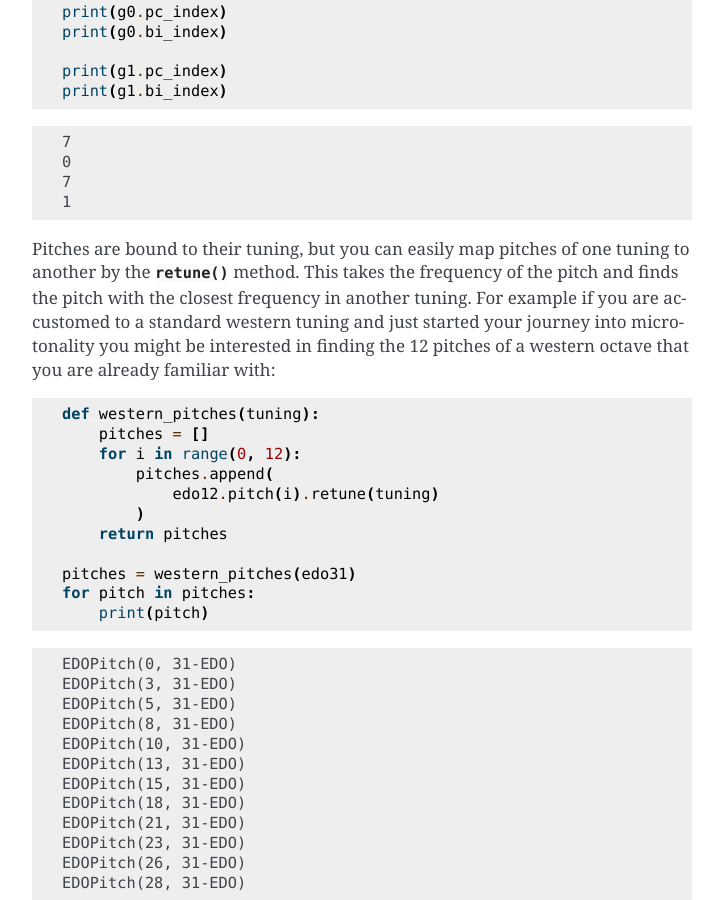
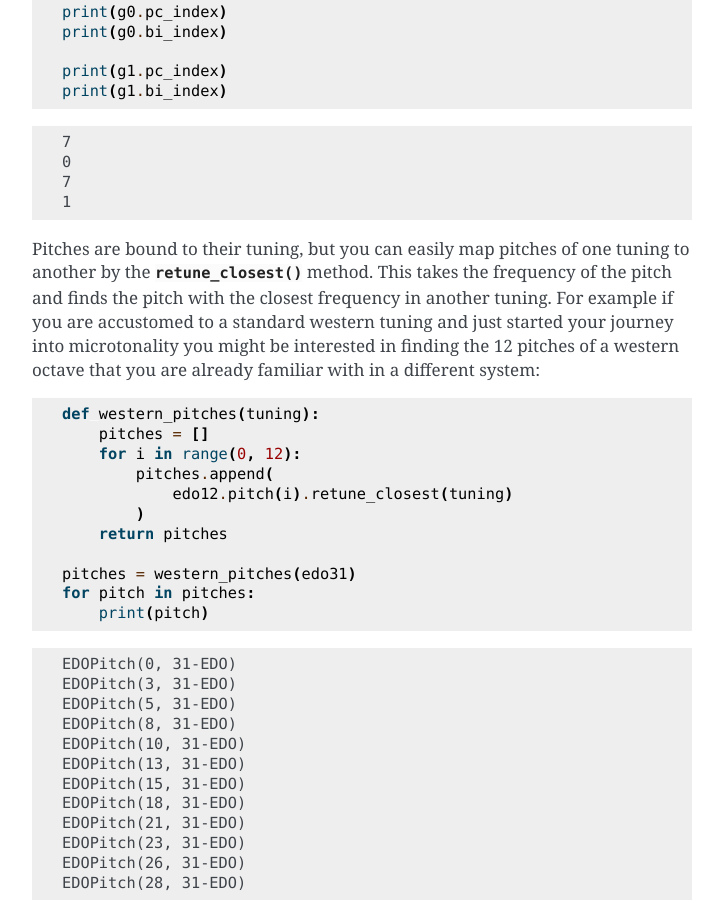
Before and after one commit to retooth2/xenharmlib, a Sphinx documentation site: the page built from doc/quickstart.rst, in a window 1280 px wide and 900 px high, scrolled down 3965 px. Shown: the whole window, without its empty margins (388-1111 px from the left). Built offline with Sphinx 7.4.7, drawn with Linux system fonts in a browser that asks for light colours.

Commit message:
doc(quickstart): retune -> retune_closest (original is deprecated)

```diff
--- a/doc/quickstart.rst
+++ b/doc/quickstart.rst
@@ -224,12 +224,13 @@ of the base interval.
     1
 
 Pitches are bound to their tuning, but you can easily map pitches of
-one tuning to another by the :meth:`~xenharmlib.core.pitch.Pitch.retune`
+one tuning to another by the
+:meth:`~xenharmlib.core.freq_repr.FreqRepr.retune_closest`
 method. This takes the frequency of the pitch and finds the pitch with
 the closest frequency in another tuning. For example if you are
 accustomed to a standard western tuning and just started your journey
 into microtonality you might be interested in finding the 12 pitches of a
-western octave that you are already familiar with:
+western octave that you are already familiar with in a different system:
 
 .. testcode::
 
@@ -237,7 +238,7 @@ western octave that you are already familiar with:
         pitches = []
         for i in range(0, 12):
             pitches.append(
-                edo12.pitch(i).retune(tuning)
+                edo12.pitch(i).retune_closest(tuning)
             )
         return pitches
 
```
